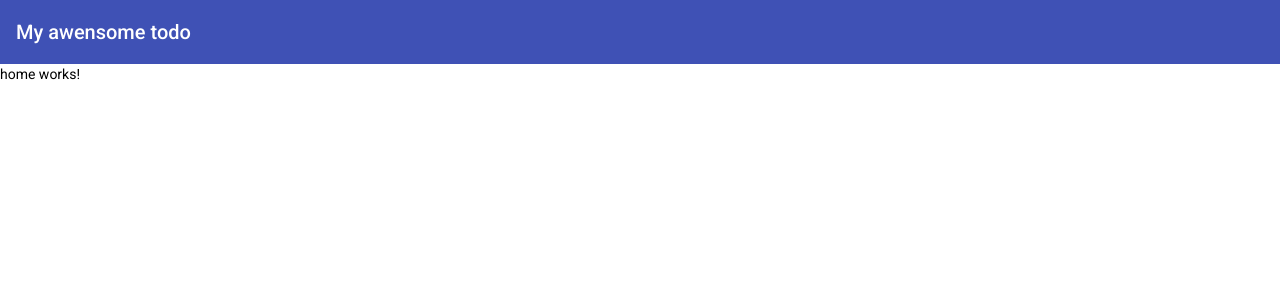
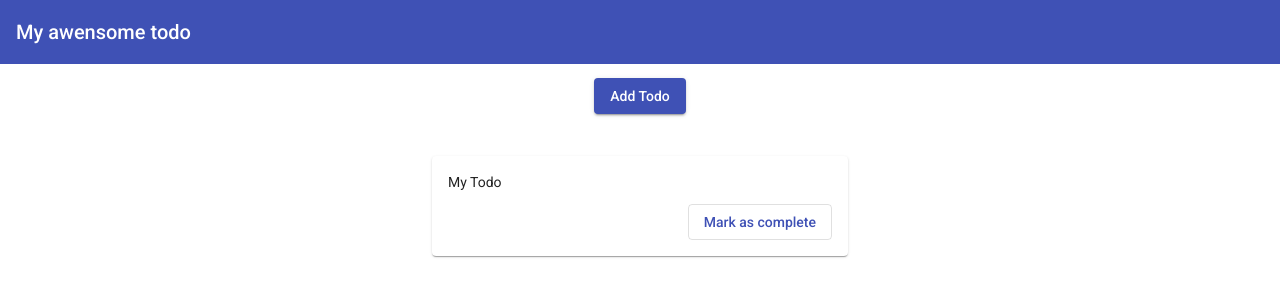
Before and after one commit to mario-galindo/akita-angular-app, an Angular app: page / in a window 1280 px wide. Shown: the top 300 px of the page. Built offline with nearby package versions, Linux system fonts and the light colour scheme.

Commit message:
Home component UI added

```diff
--- a/src/app/home/home.component.html
+++ b/src/app/home/home.component.html
@@ -1 +1,11 @@
-<p>home works!</p>
+<div class="container">
+    <button
+        (click)="addTodo()"
+        class="add-todo-btn"
+        mat-raised-button
+        color="primary">Add Todo</button>
+    <mat-card>
+        <p>My Todo</p>
+        <button color="primary" mat-stroked-button>Mark as complete</button>
+    </mat-card>
+</div>
--- a/src/app/home/home.component.scss
+++ b/src/app/home/home.component.scss
@@ -0,0 +1,11 @@
+mat-card{
+    width: 30%;
+    margin: 2em;
+    button {
+        float: right;
+    }
+}
+
+.add-todo-btn{
+    margin: 1em;
+}
--- a/src/app/home/home.component.ts
+++ b/src/app/home/home.component.ts
@@ -1,15 +1,17 @@
 import { Component, OnInit } from '@angular/core';
+import { Router } from '@angular/router';
 
 @Component({
   selector: 'app-home',
   templateUrl: './home.component.html',
-  styleUrls: ['./home.component.scss']
+  styleUrls: ['./home.component.scss'],
 })
 export class HomeComponent implements OnInit {
+  constructor(private router: Router) {}
 
-  constructor() { }
+  ngOnInit(): void {}
 
-  ngOnInit(): void {
+  addTodo() {
+    this.router.navigateByUrl('/add-todo');
   }
-
 }
--- a/src/styles.scss
+++ b/src/styles.scss
@@ -2,3 +2,12 @@
 
 html, body { height: 100%; }
 body { margin: 0; font-family: Roboto, "Helvetica Neue", sans-serif; }
+
+.container{
+    width: 100%;
+    height: 100%;
+    display: flex;
+    flex-direction: column;
+    justify-content: flex-start;
+    align-items: center;
+}
```
